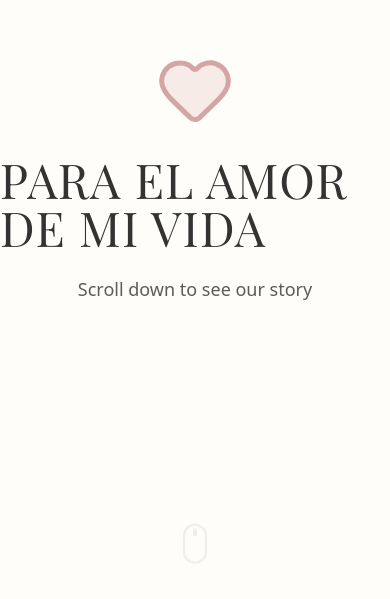
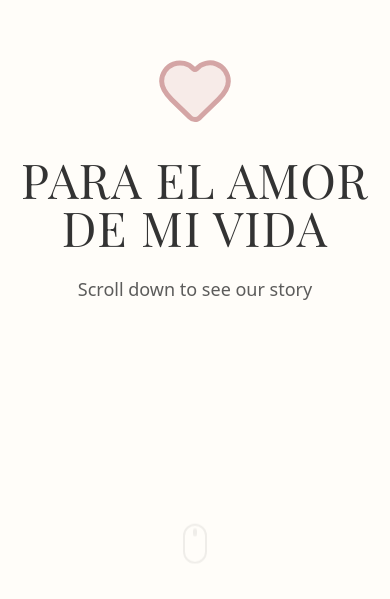
Before and after one commit to KVasquesMoviaUTN/kenzie-valentine, a Next.js app: page / in a window 390 px wide. Shown: the part 245-844 px from the top of the page. Built offline with nearby package versions, Linux system fonts and the light colour scheme; a web font is replaced by a local one.

Commit message:
final hero mobile centering

```diff
--- a/src/components/Hero.tsx
+++ b/src/components/Hero.tsx
@@ -27,7 +27,7 @@ export default function Hero() {
 					/>
 				</motion.div>
 
-				<h1 className="font-serif text-5xl md:text-7xl text-charcoal tracking-wide">
+				<h1 className="font-serif text-5xl md:text-7xl text-charcoal tracking-wide text-center px-4">
 					PARA EL AMOR DE MI VIDA
 				</h1>
 
```
